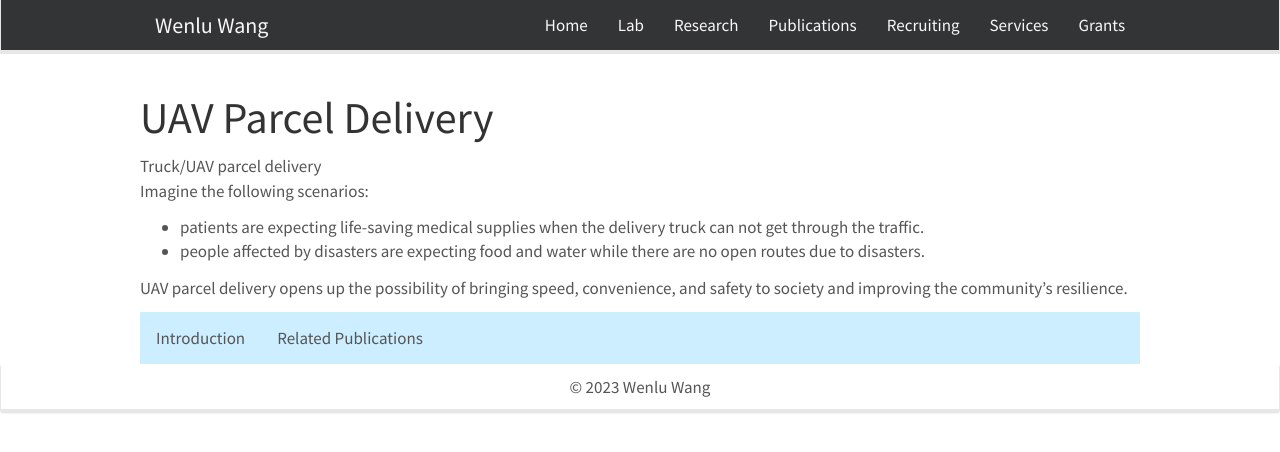
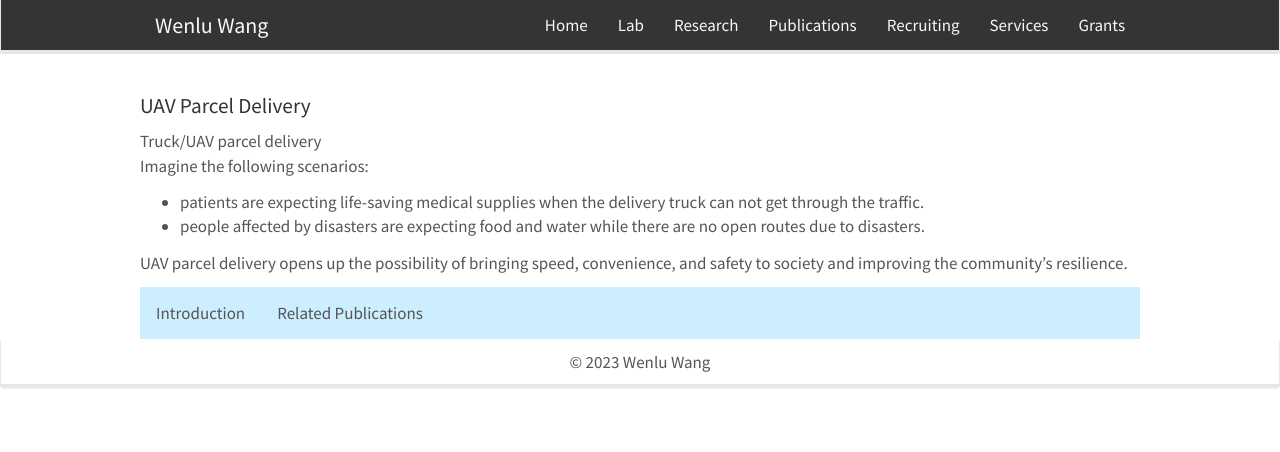
Before and after one commit to WENLU-W/WENLU-W.github.io, a Jekyll site: the page built from docs/2021-05-01-UAV.md, in a window 1280 px wide. Shown: the top 452 px of the page. Built offline with Jekyll 4.4.1, drawn with Linux system fonts in a browser that asks for light colours; nearby versions of some CDN libraries.

Commit message:
Update post.html

```diff
--- a/docs/_layouts/post.html
+++ b/docs/_layouts/post.html
@@ -3,7 +3,7 @@ layout: default
 ---
 
   <header class="post-header">
-    <h1 class="post-title" itemprop="name headline">{{ page.title }}</h1>
+    <h2 class="post-title" itemprop="name headline">{{ page.title }}</h2>
   </header>
 
 {{ content }}
```
